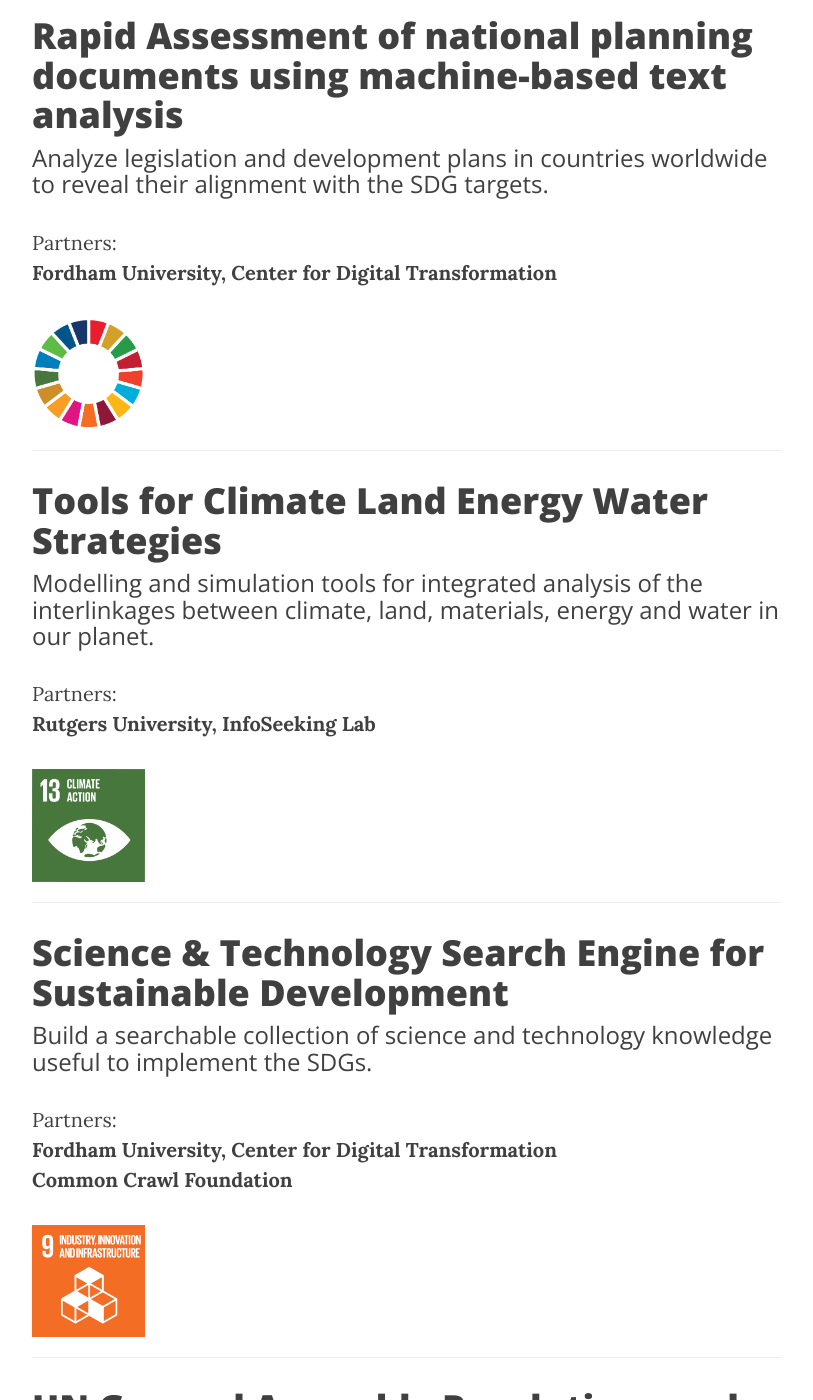
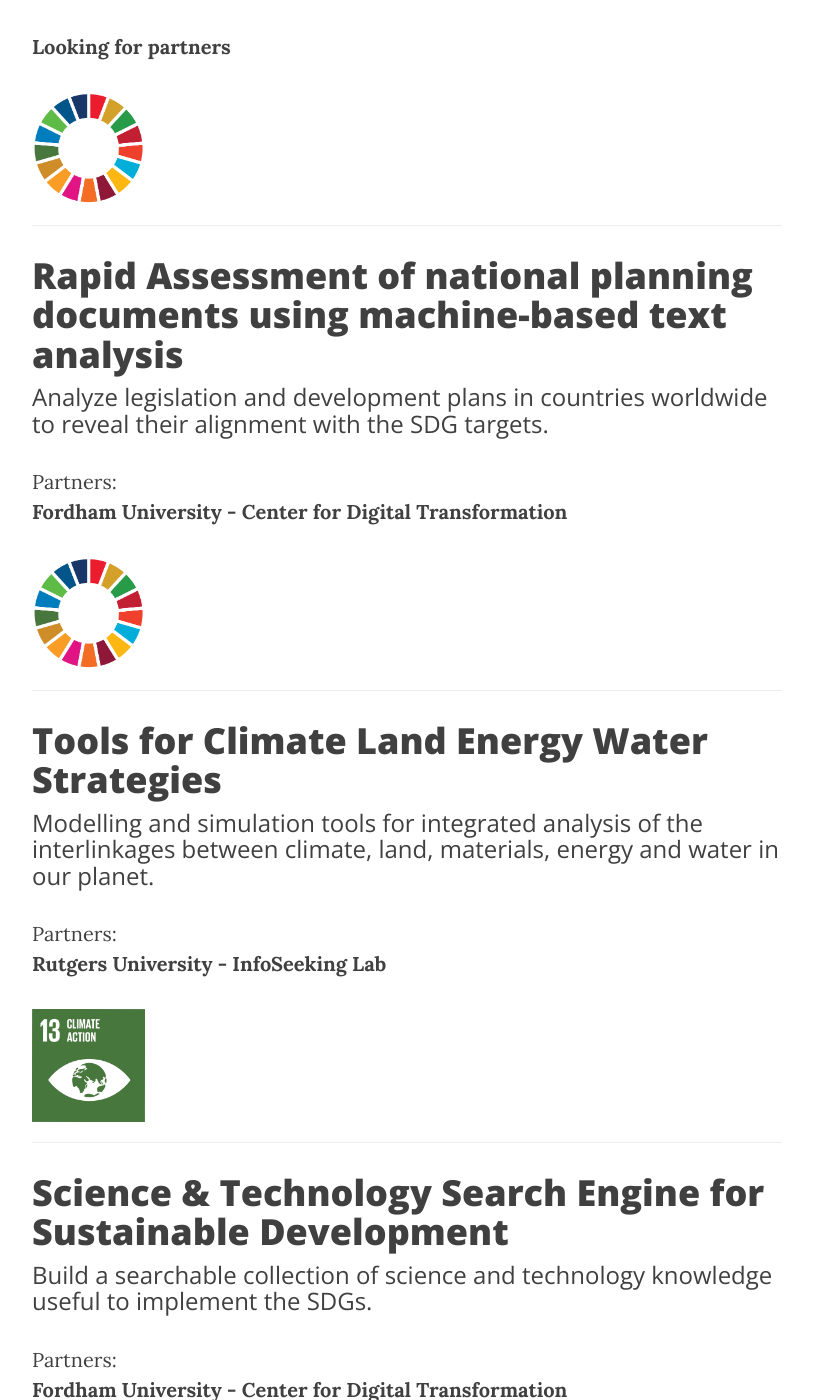
Before and after one commit to jmmnn/ICT4SD.github.io, a Jekyll site: the page built from index.html, in a window 1280 px wide and 1400 px high, scrolled down 2032 px. Shown: the whole window, without its empty margins (233-1046 px from the left). Built offline with Jekyll 4.4.1, drawn with Linux system fonts in a browser that asks for light colours; nearby versions of some CDN libraries; the list of posts is cut into pages by our own code; some of the changed text lies outside the part shown.

```diff
--- a/_posts/2016-09-24-Project_Tools4CLEWS.markdown
+++ b/_posts/2016-09-24-Project_Tools4CLEWS.markdown
@@ -8,7 +8,7 @@ date:       2016-09-24 12:00:00
 author:     "Jorge Martinez Navarrete, UN-OICT Analytics"
 goal:		13
 partners:
-  - partner: "Rutgers University, InfoSeeking Lab"
+  - partner: "Rutgers University - InfoSeeking Lab"
 
 ---
 Project Objective
--- a/_posts/2016-09-25-Project_CONFLICT.markdown
+++ b/_posts/2016-09-25-Project_CONFLICT.markdown
@@ -8,7 +8,7 @@ date:       2016-09-20 12:00:00
 author:     "Jorge Martinez Navarrete, UN-OICT Analytics"
 goal:		16
 partners:
-  - partner: "Rutgers University, InfoSeeking Lab"
+  - partner: "Rutgers University - InfoSeeking Lab"
 ---
 Project Objective
 ------------
--- a/_posts/2016-09-26-Project_GA.markdown
+++ b/_posts/2016-09-26-Project_GA.markdown
@@ -8,7 +8,7 @@ date:       2016-09-20 12:00:00
 author:     "Jorge Martinez Navarrete, UN-OICT Analytics"
 goal:		16
 partners:
-  - partner: "Rutgers University, InfoSeeking Lab"
+  - partner: "Rutgers University - InfoSeeking Lab"
 ---
 Project Objective
 ------------
--- a/_posts/2016-09-27-Project_ST_SEARCH.markdown
+++ b/_posts/2016-09-27-Project_ST_SEARCH.markdown
@@ -8,7 +8,7 @@ date:       2016-09-21 11:00:00
 author:     "Jorge Martinez Navarrete, UN-OICT Analytics"
 goal:		09
 partners:
-  - partner: "Fordham University, Center for Digital Transformation"
+  - partner: "Fordham University - Center for Digital Transformation"
   - partner: "Common Crawl Foundation"
 
 ---
--- a/_posts/2016-10-28-Project_RapidAssessment.markdown
+++ b/_posts/2016-10-28-Project_RapidAssessment.markdown
@@ -8,7 +8,7 @@ date:       2016-10-28 12:00:00
 author:     "Jorge Martinez Navarrete, UN-OICT Analytics"
 goal:		    "18"
 partners:
-  - partner: "Fordham University, Center for Digital Transformation"
+  - partner: "Fordham University - Center for Digital Transformation"
 
 ---
 Project Objective
--- a/index.html
+++ b/index.html
@@ -11,9 +11,13 @@ description: "A platform to start or join open source software projects for the
 <span class="caption text-muted">ICT4SD supports the Sustainable Development Goals.</span>
 
 <a class="btn btn-default" href="about" role="button">Learn more</a>
-
-<p>View our current projects below:</p>
-
+<hr>
+<h2>News:</h2>
+    <a href="http://www.un.org/sustainabledevelopment">
+    <img src="{{ site.baseurl }}/img/E_Logo_No UN Emblem-01.png" alt="Unite Open Source">
+    </a>
+<hr>
+<h2>Active projects</h2>
 
 {% for post in paginator.posts %}
 <div class="post-preview">
```
Also changed, not shown: _layouts/homepage.html (deleted, +0 -32 lines), img/promos/SE4all_banner.png (added).
